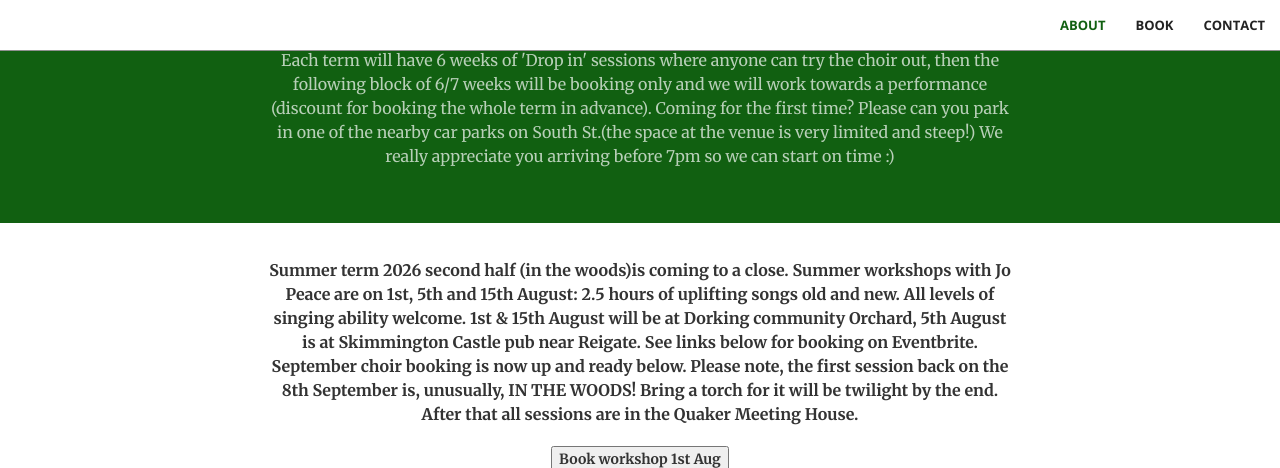
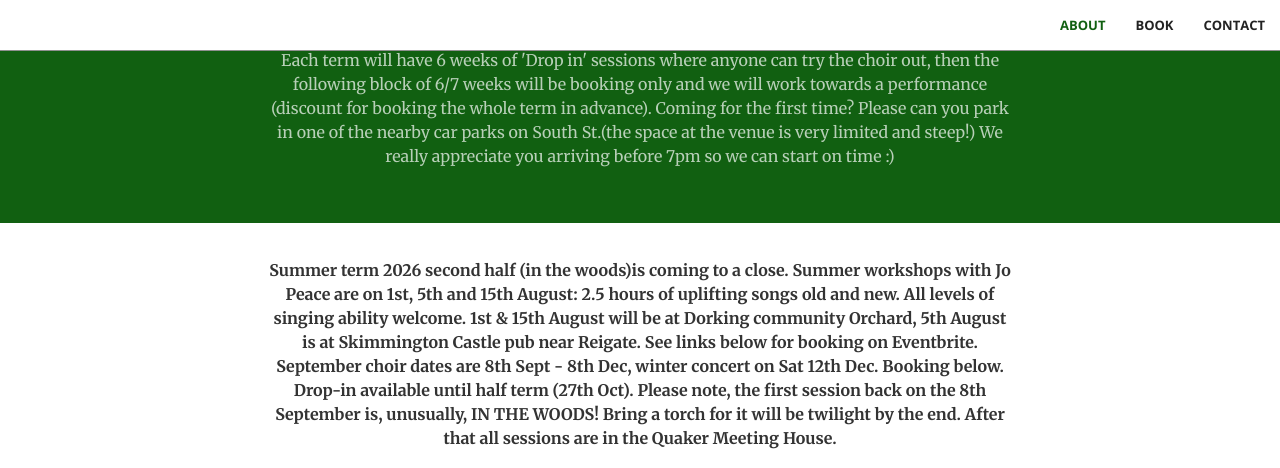
Before and after one commit to thewildchoir/thewildchoir-website, a Jekyll site: the page built from index.html, in a window 1280 px wide and 900 px high, scrolled down 1095 px, cut to the strip 0-468 px from the top of the window. Built offline with Jekyll 4.4.1, drawn with Linux system fonts in a browser that asks for light colours.

Commit message:
Update booking.html

```diff
--- a/_includes/booking.html
+++ b/_includes/booking.html
@@ -3,8 +3,7 @@
        <div class="row">
             <div class="col-lg-8 col-lg-offset-2 text-center">
                 <p class="text-book"><b> Summer term 2026 second half (in the woods)is coming to a close. Summer workshops with Jo Peace are on 1st, 5th and 15th August: 2.5 hours of uplifting songs old and new. All levels of singing ability welcome. 1st & 15th August will be at Dorking community Orchard, 5th August is at Skimmington Castle pub near Reigate. See links below for booking on Eventbrite.
-
-                September choir booking is now up and ready below. Please note, the first session back on the 8th September is, unusually, IN THE WOODS! Bring a torch for it will be twilight by the end. After that all sessions are in the Quaker Meeting House.
+                    September choir dates are 8th Sept - 8th Dec, winter concert on Sat 12th Dec. Booking below. Drop-in available until half term (27th Oct). Please note, the first session back on the 8th September is, unusually, IN THE WOODS! Bring a torch for it will be twilight by the end. After that all sessions are in the Quaker Meeting House.
                     </p>
                 <!-- Noscript content for added SEO -->
 <noscript><a href="https://www.eventbrite.com/e/songs-for-summer-workshops-dorking-community-orchard-tickets-1992490240947" rel="noopener noreferrer" target="_blank">Buy Tickets on Eventbrite</a></noscript>
```
